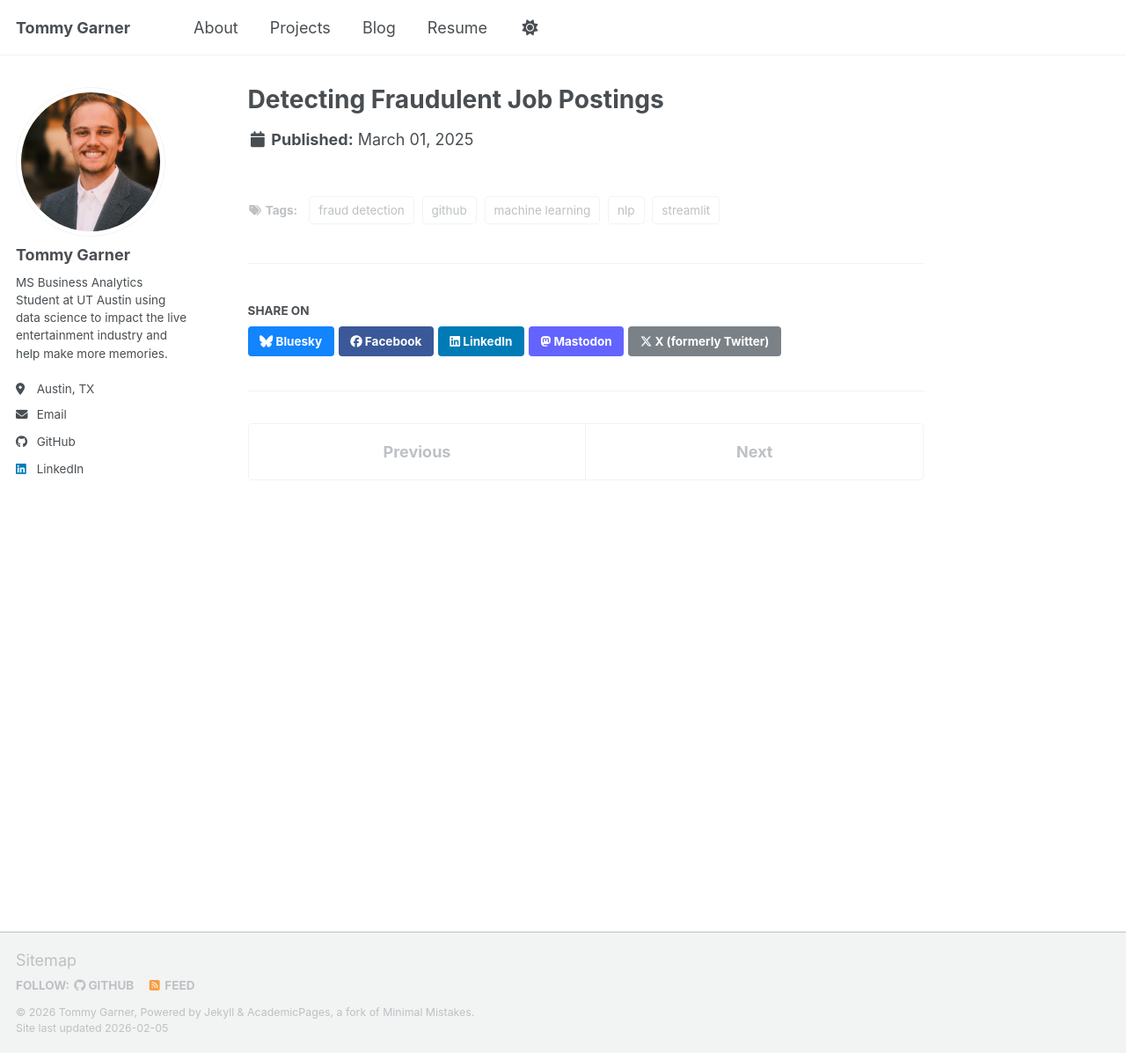
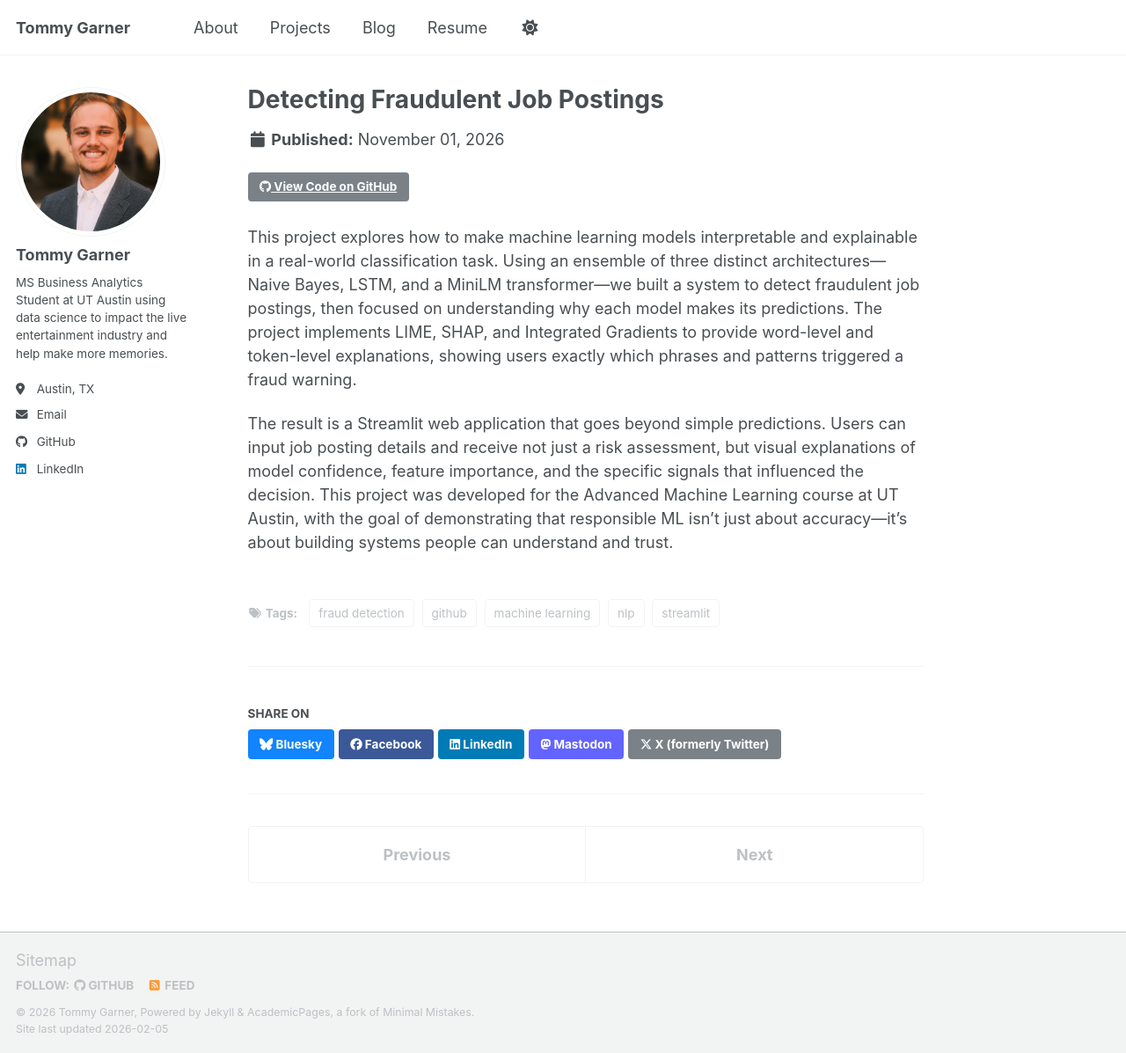
Before and after one commit to tommygarner/tommygarner.github.io, a Jekyll site: the page built from _portfolio/fraud-job-postings.md, in a window 1280 px wide and 1197 px high. Shown: the whole window at 88% size. Built offline with Jekyll 4.4.1, drawn with Linux system fonts in a browser that asks for light colours; a script bundle is joined from its source files by our own code; library files that are not in the unit come from our copies.

Commit message:
Update project date and enhance description
Updated the project date and enhanced the project description to include details about model interpretability and the Streamlit application.

```diff
--- a/_portfolio/fraud-job-postings.md
+++ b/_portfolio/fraud-job-postings.md
@@ -2,7 +2,7 @@
 title: "Detecting Fraudulent Job Postings"
 collection: portfolio
 excerpt: "End-to-end machine learning pipeline to flag fraudulent job postings using text, metadata, and calibrated thresholds."
-date: 2025-03-01
+date: 2026-11-01
 external_link: "[https://medium.com/](https://medium.com/generative-ai/stanford-just-killed-prompt-engineering-with-8-words-and-i-cant-believe-it-worked-8349d6524d2b)"   # paste your actual Medium URL
 tags:
   - fraud detection
@@ -11,3 +11,8 @@ tags:
   - streamlit
   - github
 ---
+[<i class="fab fa-github" aria-hidden="true"></i> View Code on GitHub](https://github.com/tommygarner/job-postings-fraud){: .btn .btn--primary}
+
+This project explores how to make machine learning models interpretable and explainable in a real-world classification task. Using an ensemble of three distinct architectures—Naive Bayes, LSTM, and a MiniLM transformer—we built a system to detect fraudulent job postings, then focused on understanding why each model makes its predictions. The project implements LIME, SHAP, and Integrated Gradients to provide word-level and token-level explanations, showing users exactly which phrases and patterns triggered a fraud warning.
+
+The result is a Streamlit web application that goes beyond simple predictions. Users can input job posting details and receive not just a risk assessment, but visual explanations of model confidence, feature importance, and the specific signals that influenced the decision. This project was developed for the Advanced Machine Learning course at UT Austin, with the goal of demonstrating that responsible ML isn't just about accuracy—it's about building systems people can understand and trust.
```
